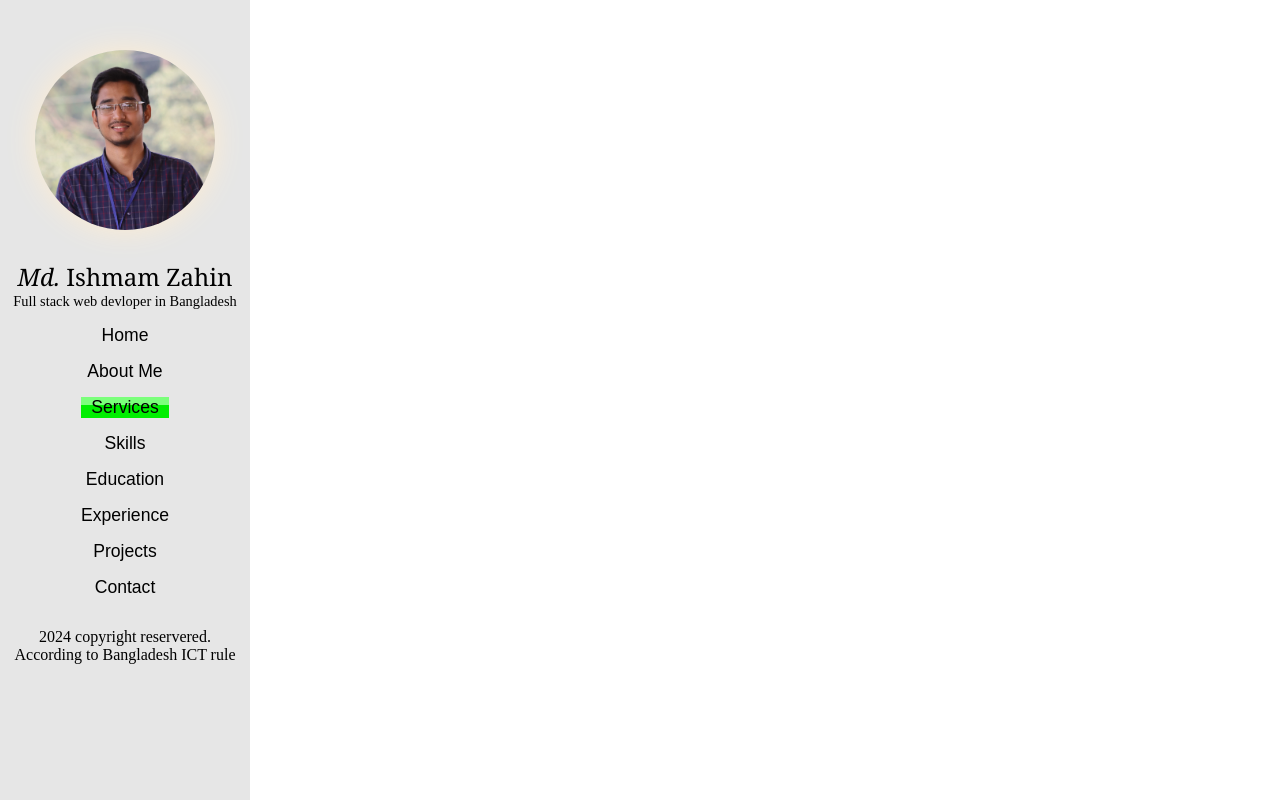
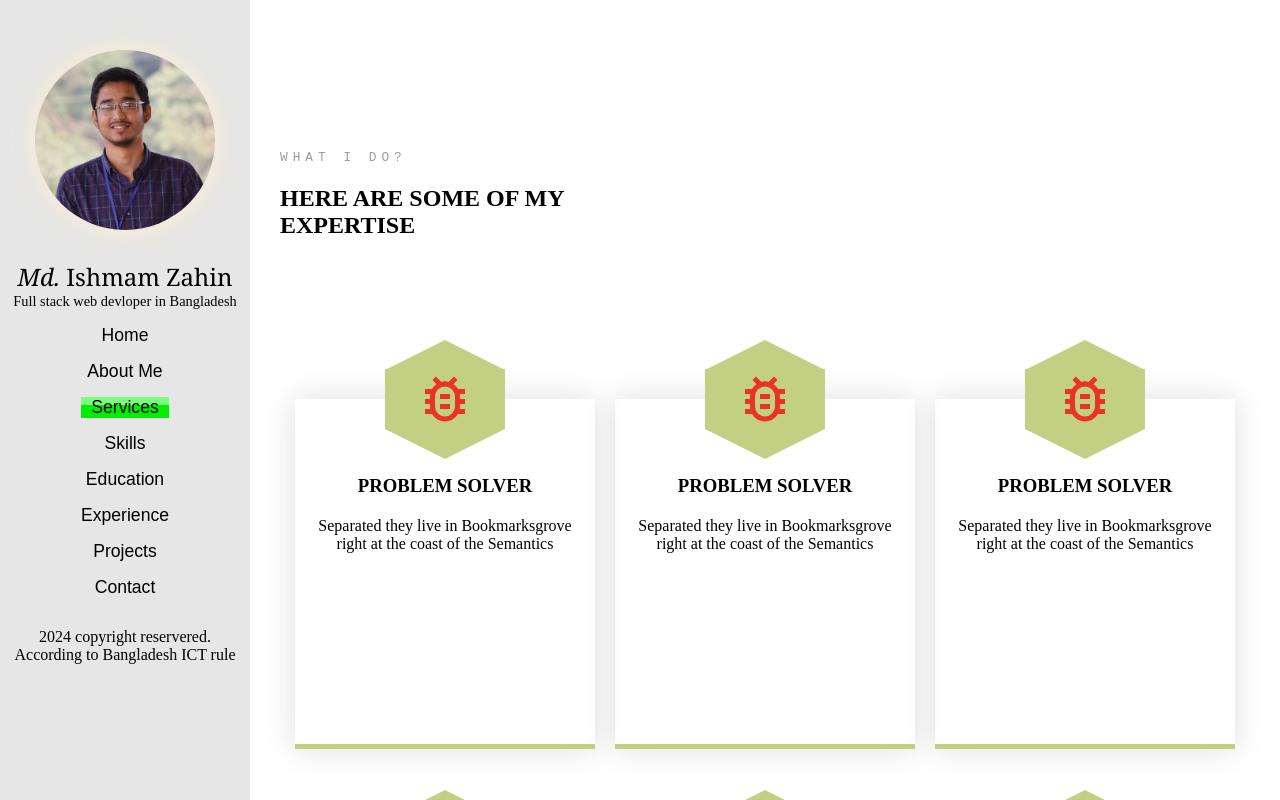
Before and after one commit to Ishmam-Zahin/Portfolio-using-React, a React (Create React App) app: page / in a window 1280 px wide. Both pictures are taken after a click on the button "Services". Built offline with nearby package versions, Linux system fonts and the light colour scheme.

Commit message:
started services page

```diff
--- a/src/MainContent.js
+++ b/src/MainContent.js
@@ -1,16 +1,14 @@
 import "./MainContent.css";
 import Home from "./Home.js";
 import AboutMe from "./AboutMe.js";
-
-import { useTest } from "./useTest.js";
+import Services from "./Services.js";
 
 export default function MainContent({ currentActiveTab }) {
-  // console.log("i am maincontent");
-  // const [test] = useTest();
   return (
     <div className="main-container">
       {currentActiveTab === 1 && <Home />}
       {currentActiveTab === 2 && <AboutMe />}
+      {currentActiveTab === 3 && <Services />}
     </div>
   );
 }
--- /dev/null
+++ b/src/Services.css
@@ -0,0 +1,94 @@
+.services-container {
+  width: 100%;
+  height: fit-content;
+  padding-left: 30px;
+  padding-right: 30px;
+}
+.services-container p:first-child {
+  color: rgb(157, 157, 157);
+  font-size: 0.8rem;
+  letter-spacing: 5px;
+  font-family: "Courier New", Courier, monospace, serif;
+  margin-top: 150px;
+}
+.services-container h2 {
+  margin-top: 20px;
+}
+.services-container .expertises-container {
+  width: 100%;
+  height: 900px;
+  margin-top: 150px;
+  display: flex;
+  flex-wrap: wrap;
+  justify-content: center;
+}
+.services-container .expertises-container .expertise-container {
+  box-shadow: 0 0 30px rgb(222, 222, 222);
+  border-bottom: 5px solid rgb(195, 207, 131);
+  width: 300px;
+  height: 350px;
+  margin: 10px;
+}
+.services-container .expertises-container .expertise-container p:first-child {
+  font-size: 2.5rem;
+  background-color: rgb(195, 207, 131);
+  text-align: center;
+  width: 120px;
+  height: 60px;
+  margin: auto;
+  margin-top: -30px;
+  position: relative;
+}
+.services-container
+  .expertises-container
+  .expertise-container
+  p:first-child::after {
+  content: " ";
+  display: block;
+  width: 0;
+  height: 0;
+  border-bottom: 30px solid rgb(195, 207, 131);
+  border-left: 60px solid rgba(0, 0, 255, 0);
+  border-right: 60px solid rgba(0, 0, 255, 0);
+  position: absolute;
+  top: -29px;
+}
+.services-container
+  .expertises-container
+  .expertise-container
+  p:first-child::before {
+  content: " ";
+  display: block;
+  width: 0;
+  height: 0;
+  border-top: 30px solid rgb(195, 207, 131);
+  border-left: 60px solid rgba(0, 0, 255, 0);
+  border-right: 60px solid rgba(0, 0, 255, 0);
+  position: absolute;
+  bottom: -30px;
+}
+.services-container .expertises-container .expertise-container .info-container {
+  padding-top: 1px;
+  margin-top: 30px;
+  width: 100%;
+  height: fit-content;
+}
+.services-container
+  .expertises-container
+  .expertise-container
+  .info-container
+  h3 {
+  width: fit-content;
+  margin: auto;
+  margin-top: 15px;
+}
+.services-container
+  .expertises-container
+  .expertise-container
+  .info-container
+  p {
+  text-align: center;
+  padding-left: 10px;
+  padding-right: 10px;
+  margin-top: 20px;
+}
--- /dev/null
+++ b/src/Services.js
@@ -0,0 +1,53 @@
+import "./Services.css";
+
+export default function Services() {
+  return (
+    <div className="services-container">
+      <p>WHAT I DO?</p>
+      <h2>
+        HERE ARE SOME OF MY
+        <br />
+        EXPERTISE
+      </h2>
+      <Expertises />
+    </div>
+  );
+}
+
+function Expertises() {
+  return (
+    <div className="expertises-container">
+      <Expertise />
+      <Expertise />
+      <Expertise />
+      <Expertise />
+      <Expertise />
+      <Expertise />
+    </div>
+  );
+}
+
+function Expertise() {
+  return (
+    <div className="expertise-container">
+      <p>
+        <svg
+          xmlns="http://www.w3.org/2000/svg"
+          height="60px"
+          viewBox="0 -960 960 960"
+          width="64px"
+          fill="#EA3323"
+        >
+          <path d="M480-200q66 0 113-47t47-113v-160q0-66-47-113t-113-47q-66 0-113 47t-47 113v160q0 66 47 113t113 47Zm-80-120h160v-80H400v80Zm0-160h160v-80H400v80Zm80 40Zm0 320q-65 0-120.5-32T272-240H160v-80h84q-3-20-3.5-40t-.5-40h-80v-80h80q0-20 .5-40t3.5-40h-84v-80h112q14-23 31.5-43t40.5-35l-64-66 56-56 86 86q28-9 57-9t57 9l88-86 56 56-66 66q23 15 41.5 34.5T688-640h112v80h-84q3 20 3.5 40t.5 40h80v80h-80q0 20-.5 40t-3.5 40h84v80H688q-32 56-87.5 88T480-120Z" />
+        </svg>
+      </p>
+      <div className="info-container">
+        <h3>PROBLEM SOLVER</h3>
+        <p>
+          Separated they live in Bookmarksgrove right at the coast of the
+          Semantics
+        </p>
+      </div>
+    </div>
+  );
+}
```
